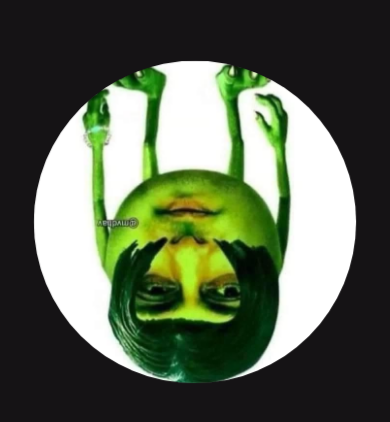
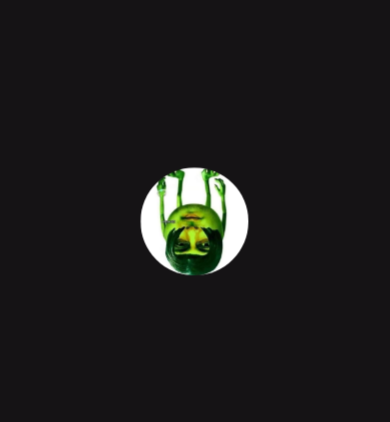
Before and after one commit to animeunlocked/free-wifi, a plain HTML site: page index.html in a window 390 px wide. Shown: the part 200-622 px from the top of the page. Drawn offline with Linux system fonts and the light colour scheme.

Commit message:
Update index.html

```diff
--- a/index.html
+++ b/index.html
@@ -30,14 +30,14 @@
         }
         @media(max-width:680px){
             img{
-                width: 75vw;
-                height: 75vw;
+                width: 25vw;
+                height: 25vw;
             }
         }
     </style>
 </head>
 <body bgcolor="#151315">
     <img src="salmon bhai.jpg" alt="">
+    <audio src="Video-90.mp3"></audio>
 </body>
-
 </html>
```
